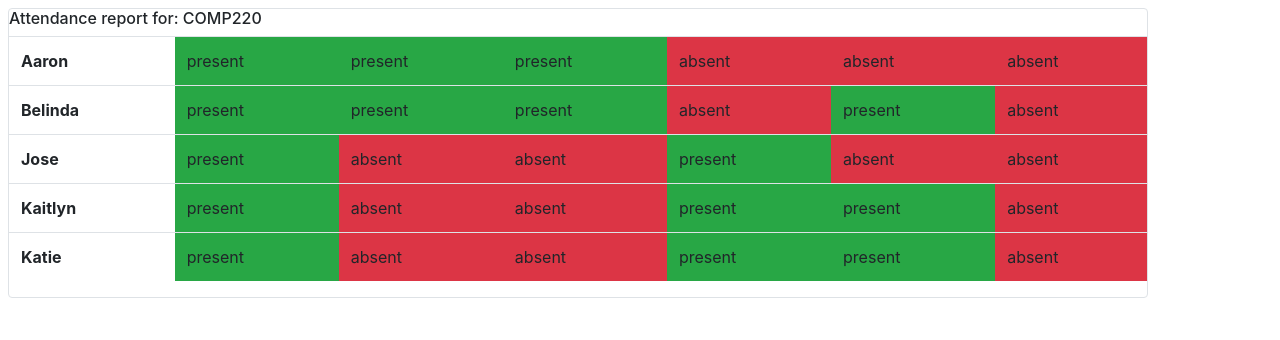
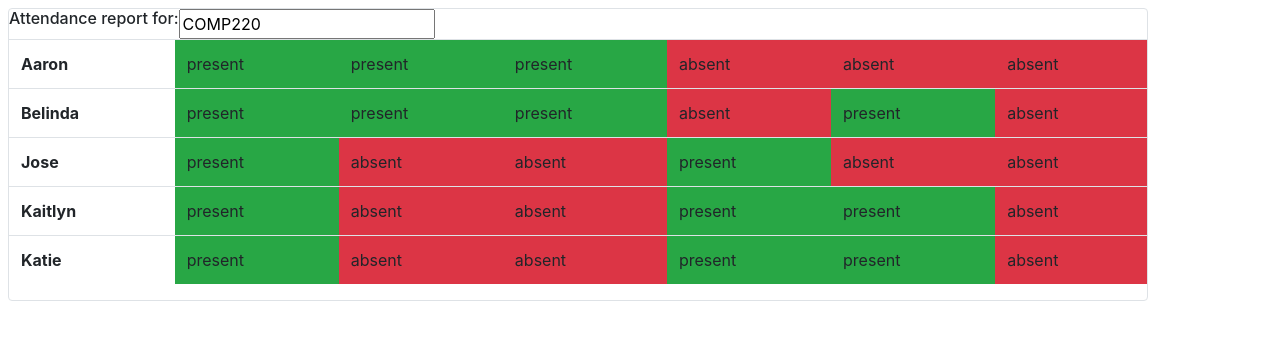
Before and after one commit to tobydragon/course-support, a React (Create React App) app: page / in a window 1280 px wide. Shown: the top 340 px of the page. Built offline with nearby package versions, Linux system fonts and the light colour scheme.

Commit message:
added text input

```diff
--- a/src/main/js/AttendanceReportDisplay.jsx
+++ b/src/main/js/AttendanceReportDisplay.jsx
@@ -1,3 +1,4 @@
+import { useState } from "react";
 import {Container, ListGroup, ListGroupItem, Row, Table } from "react-bootstrap"
 
 
@@ -24,11 +25,20 @@ const createAttendanceRow = (studentAttendanceReport) => {
 }
 
 export const AttendanceReportDisplay = (props) => {
+
+    const [courseId, setCourseId] = useState(props.attendanceCourseReport.courseId);
+
+
+    const courseIdChanged = (event) => {
+        setCourseId(event.target.value);
+    }
+
     return (
 
         <Container className="border rounded m-2">
             <Row>
-                <h6> Attendance report for: {props.attendanceCourseReport.courseId}</h6>
+                <h6> Attendance report for: </h6>
+                <input value={courseId} onChange={courseIdChanged}/>
             </Row>
             <Row>
                 <Table>
```
